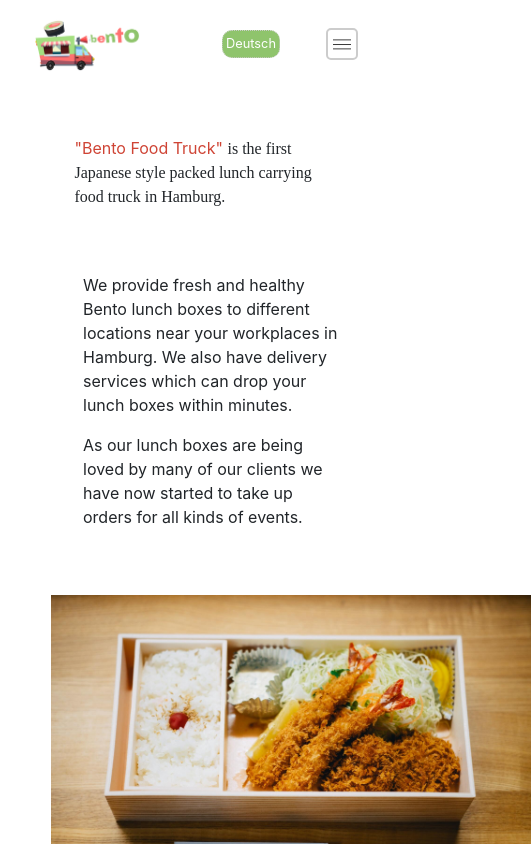
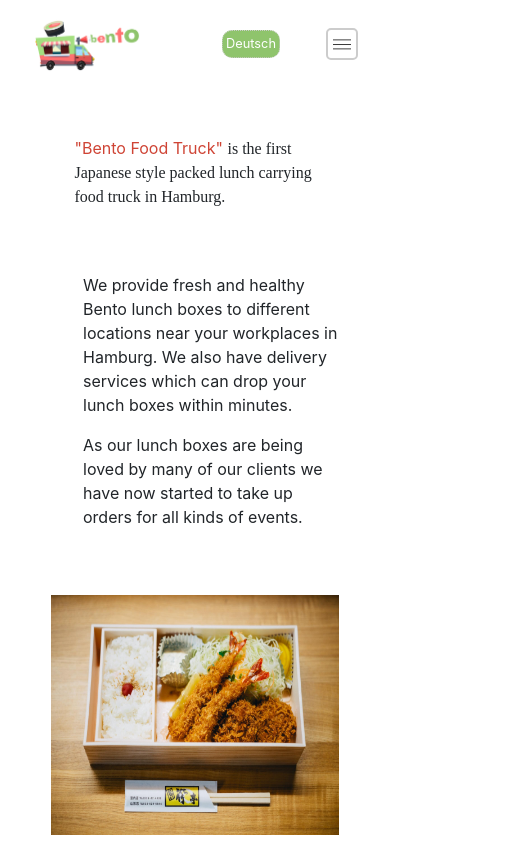
Before and after one commit to bella-ent/Bento, a React (Create React App) app: page /about in a window 390 px wide. Shown: the top 844 px of the page, 531 px wide, since content can reach past the window. Built offline with nearby package versions, Linux system fonts and the light colour scheme; a web font is replaced by a local one.

Commit message:
adjusted about page's img

```diff
--- a/src/assets/App.css
+++ b/src/assets/App.css
@@ -683,6 +683,13 @@ padding: 0 2rem;
 	margin: 0;
 	font-size: 0.8rem;
 }
+
+#lunchbox {
+	width: 100%;
+	height: 15rem;
+
+}
+
 }
 
 
```
Also changed, not shown: 2 other files (tests, documents, lock files or other folders).
